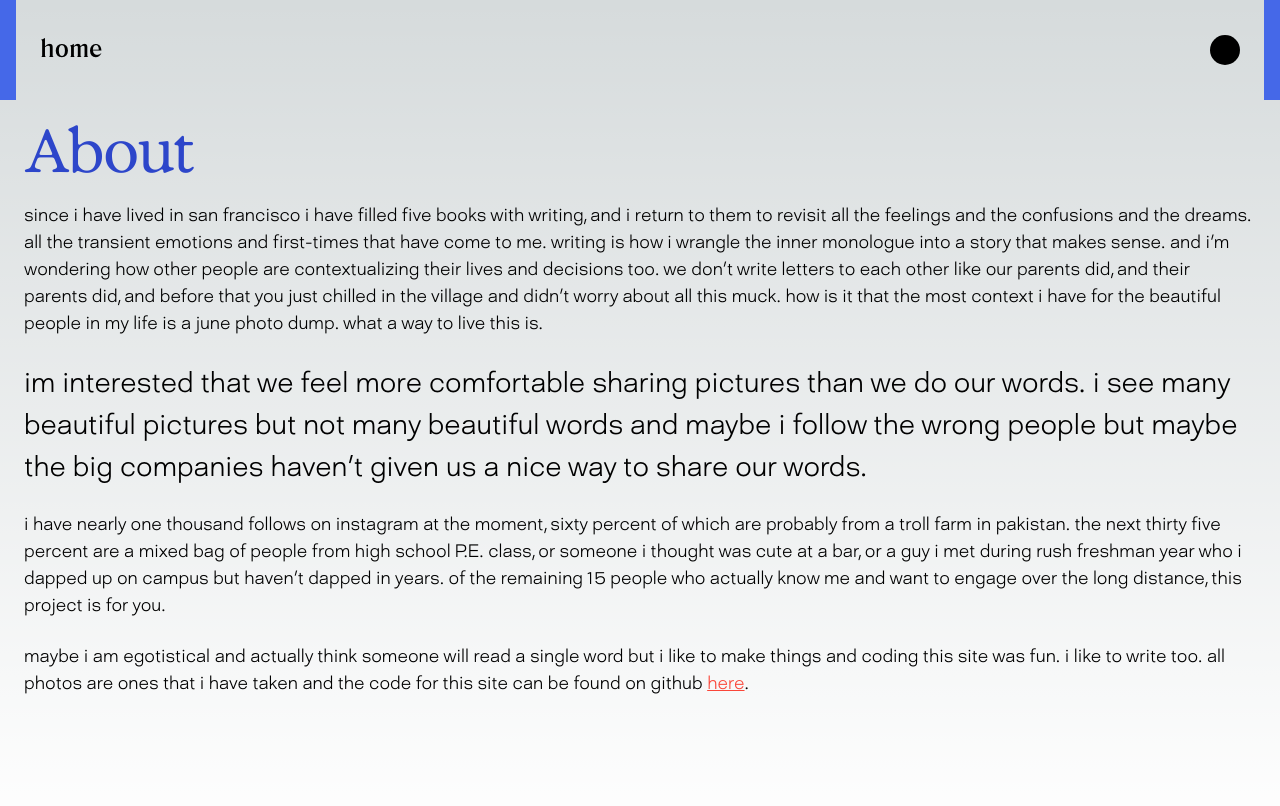
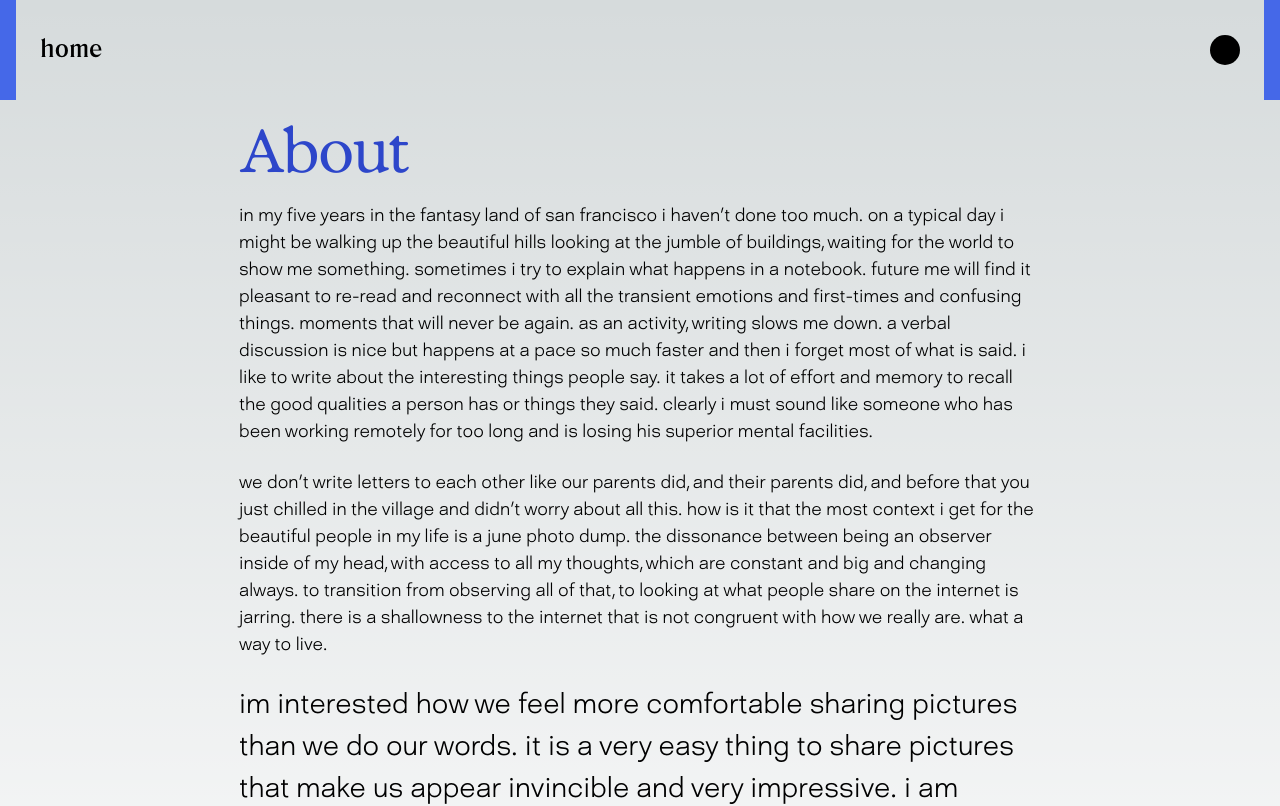
Before and after one commit to brandonshearin/personal-website-2, a Next.js app: page /about in a window 1280 px wide. Shown: the top 806 px of the page. Built offline with nearby package versions, Linux system fonts and the light colour scheme.

Commit message:
markdown edit

```diff
--- a/next.config.mjs
+++ b/next.config.mjs
@@ -4,28 +4,28 @@ import RemarkHTML from "remark-html";
 const nextConfig = {
   webpack(config) {
     // Grab the existing rule that handles SVG imports
-    // const fileLoaderRule = config.module.rules.find((rule) =>
-    //   rule.test?.test?.(".svg")
-    // );
+    const fileLoaderRule = config.module.rules.find((rule) =>
+      rule.test?.test?.(".svg")
+    );
 
-    // config.module.rules.push(
-    //   // Reapply the existing rule, but only for svg imports ending in ?url
-    //   {
-    //     ...fileLoaderRule,
-    //     test: /\.svg$/i,
-    //     resourceQuery: /url/, // *.svg?url
-    //   },
-    //   // Convert all other *.svg imports to React components
-    //   {
-    //     test: /\.svg$/i,
-    //     issuer: fileLoaderRule.issuer,
-    //     resourceQuery: { not: [...fileLoaderRule.resourceQuery.not, /url/] }, // exclude if *.svg?url
-    //     use: ["@svgr/webpack"],
-    //   }
-    // );
+    config.module.rules.push(
+      // Reapply the existing rule, but only for svg imports ending in ?url
+      {
+        ...fileLoaderRule,
+        test: /\.svg$/i,
+        resourceQuery: /url/, // *.svg?url
+      },
+      // Convert all other *.svg imports to React components
+      {
+        test: /\.svg$/i,
+        issuer: fileLoaderRule.issuer,
+        resourceQuery: { not: [...fileLoaderRule.resourceQuery.not, /url/] }, // exclude if *.svg?url
+        use: ["@svgr/webpack"],
+      }
+    );
 
     // Modify the file loader rule to ignore *.svg, since we have it handled now.
-    // fileLoaderRule.exclude = /\.svg$/i;
+    fileLoaderRule.exclude = /\.svg$/i;
 
     config.module.rules.push({
       test: /\.md$/,
--- a/package.json
+++ b/package.json
@@ -10,6 +10,7 @@
   },
   "dependencies": {
     "@vercel/analytics": "^1.3.1",
+    "markdown-loader": "^8.0.0",
     "next": "14.2.5",
     "react": "^18",
     "react-dom": "^18",
--- a/src/app/about/page.tsx
+++ b/src/app/about/page.tsx
@@ -12,7 +12,14 @@ const exposureFont = localFont({
 
 export default function About() {
   return (
-    <div style={{ padding: "24px", marginBottom: "96px" }}>
+    <div
+      style={{
+        padding: "24px",
+        marginBottom: "96px",
+        maxWidth: "850px",
+        margin: "0 auto",
+      }}
+    >
       <p
         className={`${exposureFont.className} hover-variable-settings`}
         style={{
@@ -28,43 +35,22 @@ export default function About() {
         About
       </p>
       <p className={davidExtralight.className} style={{ fontSize: "18px" }}>
-        {` since i have lived in san francisco i have filled five books with
-        writing, and i return to them to revisit all the feelings and the
-        confusions and the dreams. all the transient emotions and first-times
-        that have come to me. writing is how i wrangle the inner monologue into
-        a story that makes sense. and i'm wondering how other people are
-        contextualizing their lives and decisions too. we don't write letters to
-        each other like our parents did, and their parents did, and before that
-        you just chilled in the village and didn't worry about all this muck.
-        how is it that the most context i have for the beautiful people in my
-        life is a june photo dump. what a way to live this is.`}
+        {`in my five years in the fantasy land of san francisco i haven't done too much. on a typical day i might be walking up the beautiful hills looking at the jumble of buildings, waiting for the world to show me something. sometimes i try to explain what happens in a notebook. future me will find it pleasant to re-read and reconnect with all the transient emotions and first-times and confusing things.  moments that will never be again. as an activity, writing slows me down. a verbal discussion is nice but happens at a pace so much faster and then i forget most of what is said. i like to write about the interesting things people say. it takes a lot of effort and memory to recall the good qualities a person has or things they said. clearly i must sound like someone who has been working remotely for too long and is losing his superior mental facilities.`}
+      </p>
+      <br />
+
+      <p className={davidExtralight.className} style={{ fontSize: "18px" }}>
+        {`we don't write letters to each other like our parents did, and their parents did, and before that you just chilled in the village and didn't worry about all this. how is it that the most context i get for the beautiful people in my life is a june photo dump. the dissonance between being an observer inside of my head, with access to all my thoughts, which are constant and big and changing always. to transition from observing all of that, to looking at what people share on the internet is jarring. there is a shallowness to the internet that is not congruent with how we really are. what a way to live. `}
       </p>
       <br />
 
       <p className={davidExtralight.className} style={{ fontSize: "28px" }}>
-        {`im interested that we feel more comfortable sharing pictures than we do
-        our words. i see many beautiful pictures but not many beautiful words
-        and maybe i follow the wrong people but maybe the big companies haven't
-        given us a nice way to share our words.`}
+        {`im interested how we feel more comfortable sharing pictures than we do our words. it is a very easy thing to share pictures that make us appear invincible and very impressive. i am finding it much harder to share words that essentially achieve the exact opposite. we haven't been trained for this kind of expression.`}
       </p>
       <br />
 
       <p className={davidExtralight.className} style={{ fontSize: "18px" }}>
-        {`i have nearly one thousand follows on instagram at the moment, sixty
-        percent of which are probably from a troll farm in pakistan. the next
-        thirty five percent are a mixed bag of people from high school P.E.
-        class, or someone i thought was cute at a bar, or a guy i met during
-        rush freshman year who i dapped up on campus but haven't dapped in
-        years. of the remaining 15 people who actually know me and want to
-        engage over the long distance, this project is for you.`}
-      </p>
-      <br />
-
-      <p className={davidExtralight.className} style={{ fontSize: "18px" }}>
-        {`maybe i am egotistical and actually think someone will read a single
-        word but i like to make things and coding this site was fun. i like to
-        write too. all photos are ones that i have taken and the code for this
-        site can be found on github `}
+        {`the whole thing is a funny business and unusual. as a result of our culture im connected to hundreds of people online and its an IV drip of pure poison and then there is the consideration of my sanity. of the handful of lovely people in that cesspool who know me and want to engage over the long distance, this project is for you. maybe i am egotistical and think someone will read a single word but i like to make things and coding this site was fun.  i like to write too. all photos are ones that i have taken and the code for this site can be found on github `}
         <a
           href="https://github.com/brandonshearin/personal-website-2"
           target="__blank"
```
Also changed, not shown: public/1/1.md (+3 -3 lines), public/2/2.md (+3 -3 lines), public/3/3.md (+2 -2 lines), public/4/4.md (+2 -2 lines), 1 other file (tests, documents, lock files or other folders).
